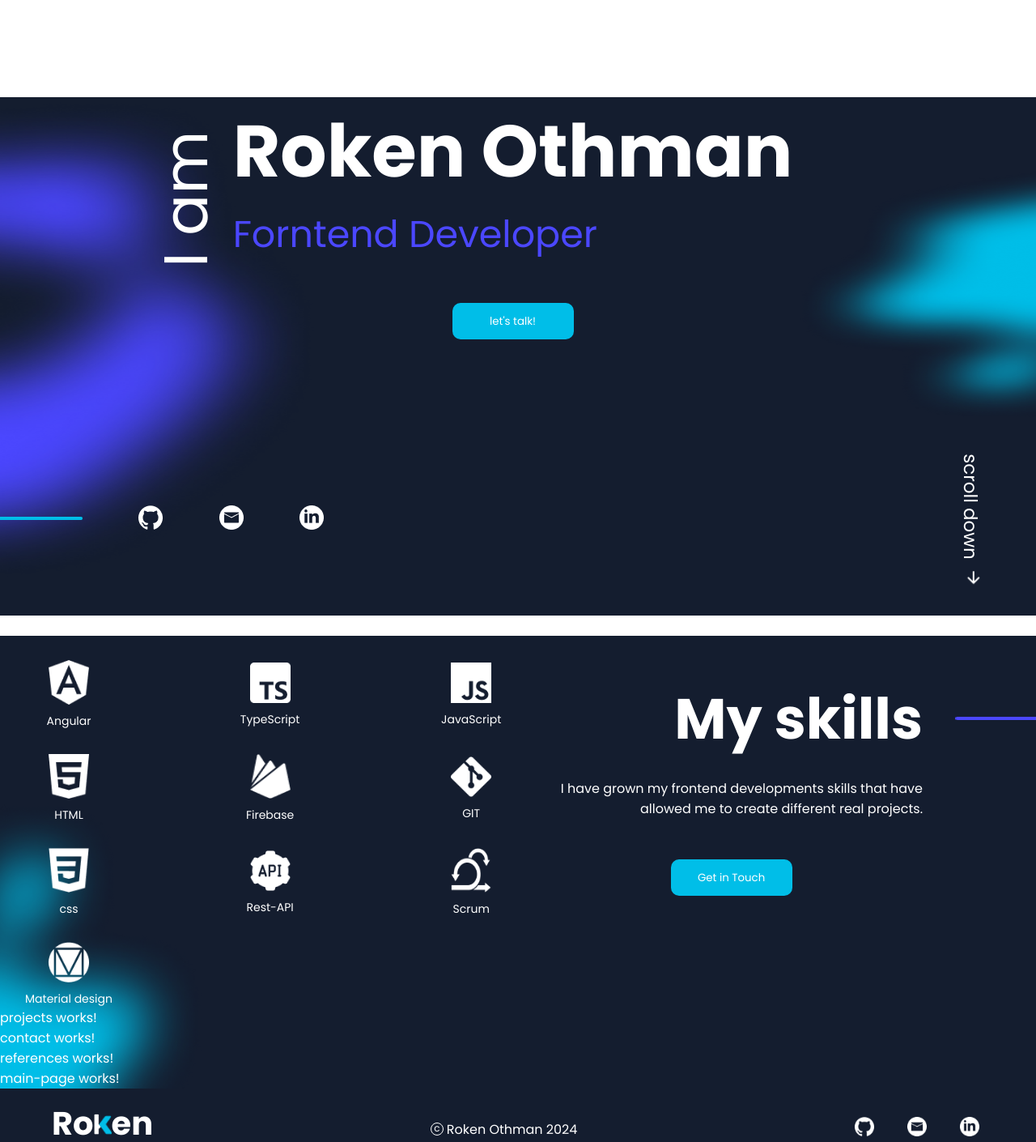
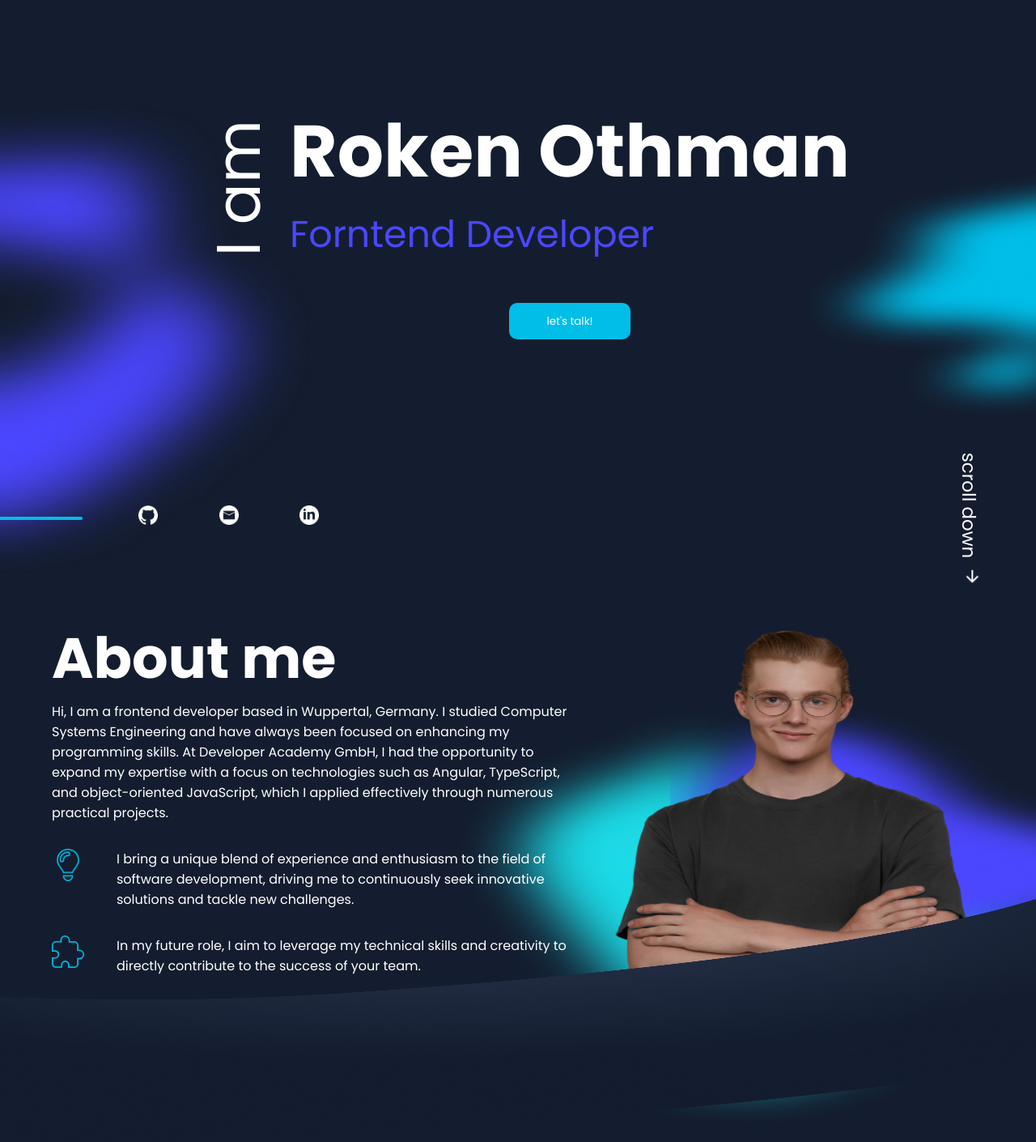
Before and after one commit to Roken-O/Portfolio, an Angular app: page / in a window 1280 px wide. Shown: the part 100-1510 px from the top of the page at 81% size. Built offline with nearby package versions, Linux system fonts and the light colour scheme.

Commit message:
added text about me

```diff
--- a/src/app/main-page/about-me/about-me.component.html
+++ b/src/app/main-page/about-me/about-me.component.html
@@ -1 +1,18 @@
-<p>about me works!</p>
+<section>
+  <img  class="curve" src="./../../../assets/img/curve.png">
+   <!-- <img class="hero" src="./../../../assets/img/hero character photo.png">  -->
+    <!-- <div class="hero"></div>  -->
+     <div>
+        <h1>About me</h1>
+        <p>Hi, I am a frontend developer based in Wuppertal, Germany. I studied Computer Systems Engineering and have always been focused on enhancing my programming skills. At Developer Academy GmbH, I had the opportunity to expand my expertise with a focus on technologies such as Angular, TypeScript, and object-oriented JavaScript, which I applied effectively through numerous practical projects.</p>
+        <div>
+            <img src="./../../../assets/img/bulb-desktop.png">
+            <p> I bring a unique blend of experience and enthusiasm to the field of software development, driving me to continuously seek innovative solutions and tackle new challenges. </p>
+        </div>
+        <div>
+            <img src="./../../../assets/img/puzzle-desktop.png">
+            <p>In my future role, I aim to leverage my technical skills and creativity to directly contribute to the success of your team.</p>
+        </div>
+
+     </div>
+</section>
--- a/src/app/main-page/about-me/about-me.component.scss
+++ b/src/app/main-page/about-me/about-me.component.scss
@@ -0,0 +1,58 @@
+section{
+    // background-image: url('./../../../assets/img/curve.png');
+    // background-position: 50% -51%;
+    // background-repeat: no-repeat;
+    width: 100%;
+    height: 80vh;
+    // z-index: 1;
+    background-color:  rgba(20, 29, 47, 1);
+
+    background-repeat: no-repeat;
+     background-image:
+    // url('./../../../assets/img/curve.png'),
+      url('./../../../assets/img/hero character photo.png'),
+      url('./../../../assets/img/d-blue2.png'),
+      url('./../../../assets/img/l-blue3.png');
+
+    background-position:
+    // bottom right,
+    top right, 828px 104px, 502px 105px;
+    background-repeat: no-repeat, no-repeat;
+    background-size: cover, contain;
+    background-size:
+    //  100% 40%,
+    44% 75%,
+    55% 61%,
+    66% 83%;
+
+
+    .curve{
+        position: absolute;
+        margin-top: 350px;
+        width: 100%;
+        height: 310px;
+        z-index: 1;
+    }
+
+    // .hero{
+    //     position: absolute;
+    //     right:0;
+    //     bottom: 10;
+        // z-index: 1;
+
+       >div{
+        width: 50%;
+          margin-left: 64px;
+          >div{
+            display: flex;
+            margin-top: 32px;
+            >img{
+              width: 40px;
+              height: 40px;
+              margin-right: 40px;
+
+            }
+          }
+        }
+
+}
--- a/src/app/main-page/profile/profile.component.html
+++ b/src/app/main-page/profile/profile.component.html
@@ -20,9 +20,9 @@
     <div class="line-buttons-arrow">
         <div class="line-buttons">
             <div><img src="./../../../assets/img/blue-line.png"></div>
-            <div><img class="link" src="./../../../assets/img/github-button.png"></div>
-            <div><img class="link" src="./../../../assets/img/email-button.png"></div>
-            <div><img class="link" src="./../../../assets/img/linkedin-button.png"></div>
+            <div class="link"><img src="./../../../assets/img/github-button.png"></div>
+            <div class="link"><img src="./../../../assets/img/email-button.png"></div>
+            <div class="link"><img src="./../../../assets/img/linkedin-button.png"></div>
         </div>
         <div class="scroll-arrow-container">
             <span>scroll down<img src="./../../../assets/img/arrow-down-line.png"></span>
--- a/src/app/main-page/profile/profile.component.scss
+++ b/src/app/main-page/profile/profile.component.scss
@@ -3,7 +3,7 @@ section {
   display: flex;
   flex-direction: column;
   height: 80vh;
-    margin-top: 120px;
+  padding-top: 120px;
   background-color: rgba(20, 29, 47, 1);
 
   > div {
@@ -30,7 +30,7 @@ section {
 
   .text-button-container {
     z-index: 1;
-      width: 90%;
+    width: 100%;
     display: flex;
     justify-content: center;
     align-items: center;
@@ -42,6 +42,10 @@ section {
       font-weight: 400;
       transform: rotate(-90deg);
       white-space: nowrap;
+      >span{
+        margin-left: 20px;
+      }
+
       // margin-right: 30px;
       // margin-top: 20px;
     }
@@ -59,6 +63,7 @@ section {
         font-size: 46px;
         font-weight: 400;
         color: rgba(75, 71, 255, 1);
+
       }
 
       > div {
@@ -93,20 +98,32 @@ section {
     display: flex;
     justify-content: space-between;
     color: white;
-      >div{
+    > div {
       display: flex;
-
     }
   }
 
-    .line-buttons{
+  .line-buttons {
     width: 400px;
     display: flex;
     justify-content: space-between;
   }
 
-    .link{
+  .link {
+    width: 30px;
+    height: 30px;
+
+    > img {
       cursor: pointer;
+      width: 24px;
+      height: 24px;
+      transition: all 0.3s ease;
+      &:hover {
+        width: 30px;
+        height: 30px;
+      }
+    }
+  }
 }
 .scroll-arrow-container {
   display: flex;
@@ -126,9 +143,5 @@ section {
       margin-left: 10px;
       // margin-bottom: 4px;
     }
-
-      }
-
-
   }
 }
--- a/src/app/main-page/skills/skills.component.scss
+++ b/src/app/main-page/skills/skills.component.scss
@@ -34,6 +34,7 @@ section {
         width: 50px;
         height: 55px;
         padding: 30px 60px 10px 60px;
+        cursor: pointer;
       }
     }
   }
@@ -66,6 +67,7 @@ section {
           border-radius: 10px;
           margin-top: 50px;
           cursor: pointer;
+          transition: all 0.3s ease;
 
           &:hover {
             background-color: rgba(75, 71, 255, 1);
```
Also changed, not shown: src/assets/img/hero character photo.png (added), src/assets/img/l-blue3.png (added). Lines whose indentation alone changed are shown as unchanged.
